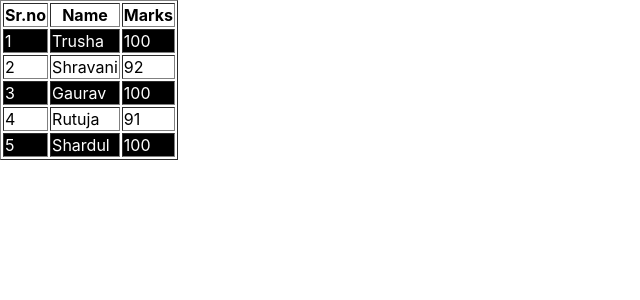
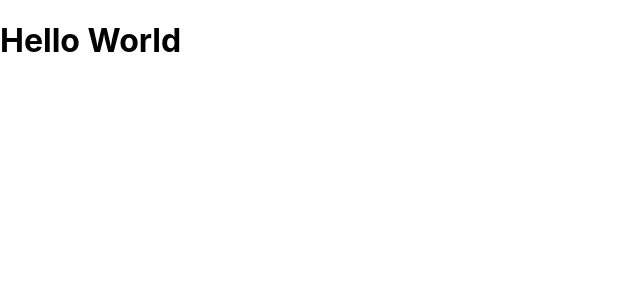
Before and after one commit to TrushaNimse/third-project, a React (Create React App) app: page / in a window 1280 px wide. Shown: the top 300 px of the page, without its empty margins (0-640 px from the left). Built offline with nearby package versions, Linux system fonts and the light colour scheme.

Commit message:
created new component and called it in app.js

```diff
--- a/src/App.js
+++ b/src/App.js
@@ -1,37 +1,12 @@
 import logo from './logo.svg';
 import './App.css';
 import { useState } from 'react';
+import Greetings from './Greetings';
 
 function App() {
-  const [student, setStudent] = useState([{ srno: 1, name: "Trusha", marks: 100 },
-  { srno: 2, name: "Shravani", marks: 92 },
-  { srno: 3, name: "Gaurav", marks: 100 },
-  { srno: 4, name: "Rutuja", marks: 91 },
-  { srno: 5, name: "Shardul", marks: 100}]);
 
-
-  // const student=[{ srno: 1, name: "Trusha", marks: 95 },
-  // { srno: 2, name: "Shravani", marks: 92 },
-  // { srno: 3, name: "Gaurav", marks: 93 },
-  // { srno: 4, name: "Rutuja", marks: 91 },
-  // { srno: 5, name: "Shardul", marks: 93 }]
   return (
-    <div>
-      <table border="1">
-        <tr>
-          <th>Sr.no</th>
-          <th>Name</th>
-          <th>Marks</th>
-        </tr>
-        {student.map((singleElement) => {
-         return <tr className={singleElement.marks===100?"blackBackground":"whiteBackgroud"}>
-            <td>{singleElement.srno}</td>
-            <td>{singleElement.name}</td>
-            <td>{singleElement.marks}</td>
-          </tr>
-        })}
-          </table>
-    </div>
+    <Greetings/>
   );
 }
 
--- /dev/null
+++ b/src/Greetings.js
@@ -0,0 +1,6 @@
+function Greetings(){
+    return(
+        <h1>Hello World</h1>
+    )
+}
+export default Greetings;
```
